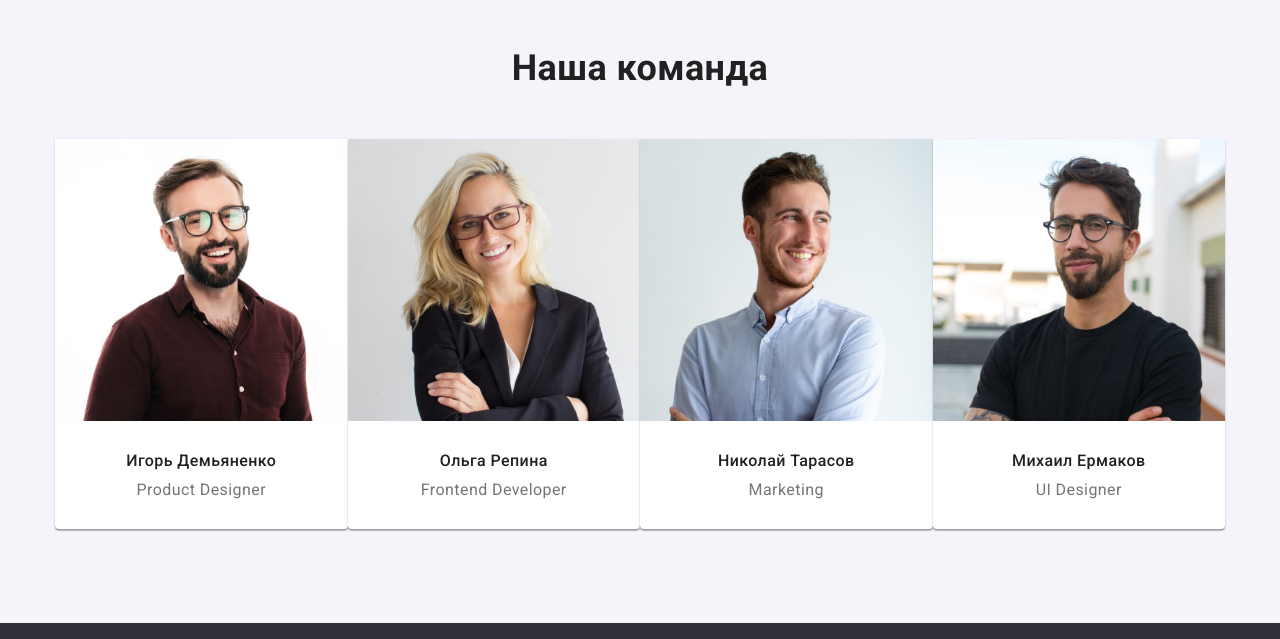
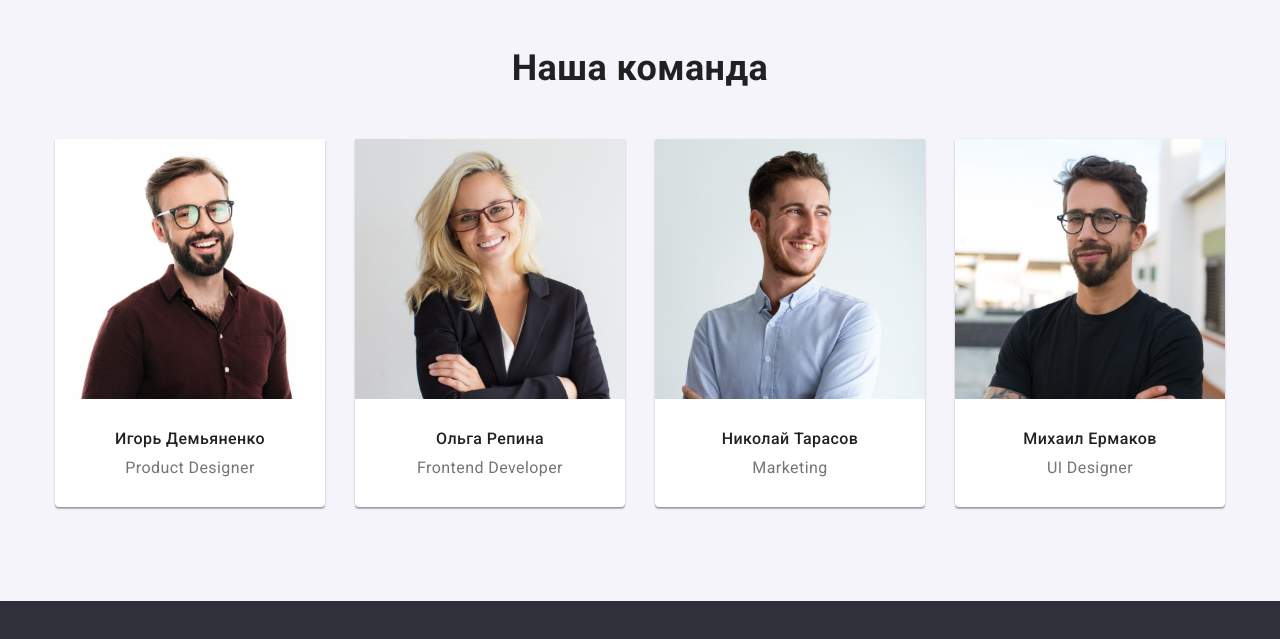
Before and after one commit to YaroslavOks/goit-markup-hw-03, a plain HTML site: page index.html in a window 1280 px wide. Shown: the part 1500-2139 px from the top of the page. Drawn offline with nearby package versions, Linux system fonts and the light colour scheme.

Commit message:
Добавлени правки  в секцию command
Добавлены отступы между списком сотрудников

```diff
--- a/css/styles.css
+++ b/css/styles.css
@@ -195,13 +195,18 @@ img {
 }
 .command-list {
   display: flex;
-  justify-content: space-between;
+  /* justify-content: space-between; */
 }
 .command-list-participant {
+  margin-left: 30px;
+
   background-color: var(--white-color);
   box-shadow: 0px 1px 3px rgba(0, 0, 0, 0.12), 0px 1px 1px rgba(0, 0, 0, 0.14),
     0px 2px 1px rgba(0, 0, 0, 0.2);
   border-radius: 0px 0px 4px 4px;
+}
+.command-list-participant:first-child {
+  margin-left: 0;
 }
 .command-tittle {
   margin-top: 0;
```
